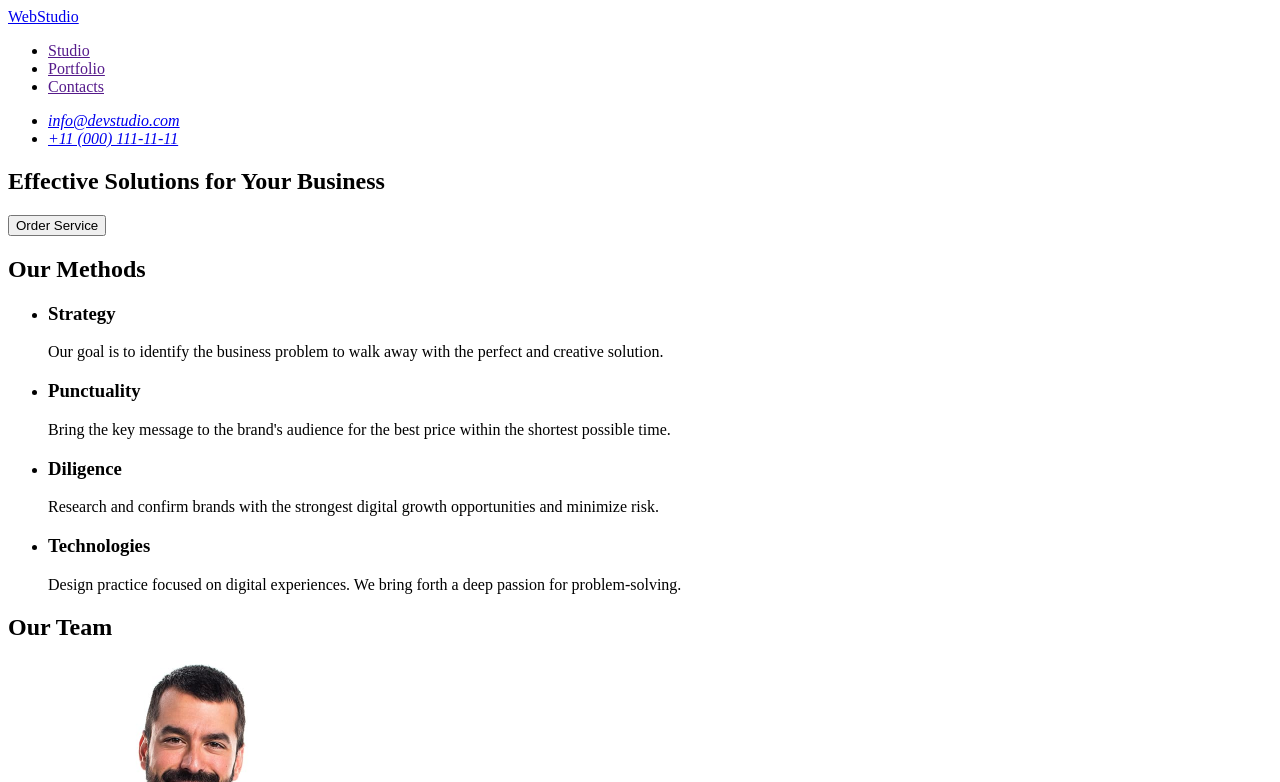
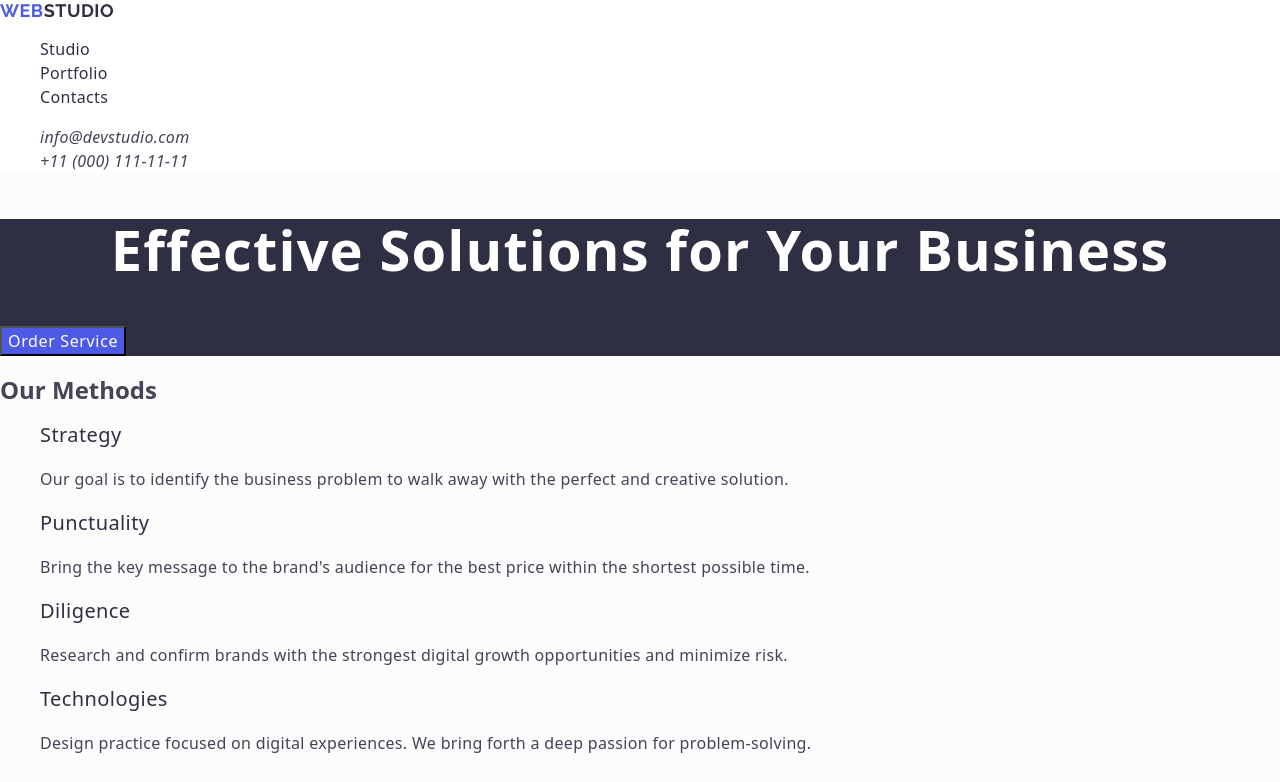
Before and after one commit to Wiktor-Bruy/goit-markup-hw-02, a plain HTML site: page index.html in a window 1280 px wide. Shown: the top 782 px of the page. Drawn offline with nearby package versions, Linux system fonts and the light colour scheme.

Commit message:
first update css

```diff
--- a/css/styles.css
+++ b/css/styles.css
@@ -0,0 +1,119 @@
+/*Global style*/
+body {
+  background-color: #fcfcfc;
+  font-family: "Roboto", "Arial" sans-serif;
+  color: #434455;
+}
+a {
+  text-decoration: none;
+}
+ul {
+  list-style-type: none;
+}
+
+/*Top line*/
+.top-line {
+  background-color: #ffffff;
+}
+.logo {
+  color: #4d5ae5;
+  text-transform: uppercase;
+  font-family: "Raleway", sans-serif;
+  font-weight: 700;
+  font-size: 18px;
+  line-height: 1.16667;
+  letter-spacing: 0.03em;
+}
+.logo-top {
+  color: #2e2f42;
+}
+.link-nav {
+  color: #2e2f42;
+  font-weight: 500;
+  line-height: 1.5;
+  letter-spacing: 0.02em;
+}
+.link-nav:hover,
+.link-nav:focus {
+  color: #4d5ae5;
+}
+.link-nav:active {
+  text-decoration: underline;
+}
+.link-addres {
+  color: #434455;
+  line-height: 1.5;
+  letter-spacing: 0.02em;
+}
+.link-addres:hover,
+.link-addres:focus {
+  color: #4d5ae5;
+}
+
+/*Section-1*/
+.top-fon {
+  background-color: #2e2f42;
+}
+.top-title {
+  font-weight: 700;
+  font-size: 56px;
+  color: #ffffff;
+  line-height: 1.07143;
+  letter-spacing: 0.02em;
+  text-align: center;
+}
+.top-but {
+  cursor: pointer;
+  background-color: #4d5ae5;
+  font-weight: 500;
+  line-height: 1.5;
+  letter-spacing: 0.04em;
+  color: #ffffff;
+}
+.top-but:hover,
+.top-but:focus {
+  background-color: #404bbf;
+}
+
+/*Global settings titles and captions and Section-2*/
+.sec-title {
+  color: #2e2f42;
+  font-weight: 700;
+  font-size: 36px;
+  line-height: 1.11111;
+  letter-spacing: 0.02em;
+  text-align: center;
+}
+.text-title {
+  font-weight: 500;
+  font-size: 20px;
+  line-height: 1.2;
+  letter-spacing: 0.02em;
+  color: #2e2f42;
+}
+.text {
+  line-height: 1.5;
+  letter-spacing: 0.02em;
+}
+
+/*Section-3*/
+.team {
+  background-color: #f4f4fd;
+}
+.team .text-title {
+  text-align: center;
+}
+.team .text {
+  text-align: center;
+}
+
+/*Down line*/
+.down-line {
+  background-color: #2e2f42;
+}
+.logo-down {
+  color: #f4f4fd;
+}
+.down-line .text {
+  color: #f4f4fd;
+}
--- a/index.html
+++ b/index.html
@@ -3,61 +3,82 @@
   <head>
     <meta charset="UTF-8" />
     <meta name="viewport" content="width=device-width, initial-scale=1.0" />
-    <title>homework-01</title>
+    <link rel="preconnect" href="https://fonts.googleapis.com" />
+    <link rel="preconnect" href="https://fonts.gstatic.com" crossorigin />
+    <link
+      href="https://fonts.googleapis.com/css2?family=Raleway:ital,wght@0,100..900;1,100..900&family=Roboto:ital,wght@0,100..900;1,100..900&display=swap"
+      rel="stylesheet"
+    />
+    <link
+      rel="stylesheet"
+      href="https://cdn.jsdelivr.net/npm/modern-normalize@2.0.0/modern-normalize.min.css"
+    />
+    <link rel="stylesheet" href="./css/styles.css" />
+    <title>homework-02</title>
   </head>
 
   <body>
-    <header>
+    <header class="top-line">
       <nav>
-        <a href="./index.html">WebStudio</a>
+        <a class="logo" href="./index.html"
+          >Web<span class="logo-top">Studio</span></a
+        >
         <ul>
-          <li><a href="">Studio</a></li>
-          <li><a href="">Portfolio</a></li>
-          <li><a href="">Contacts</a></li>
+          <li><a class="link-nav" href="">Studio</a></li>
+          <li><a class="link-nav" href="">Portfolio</a></li>
+          <li><a class="link-nav" href="">Contacts</a></li>
         </ul>
       </nav>
 
       <address>
         <ul>
-          <li><a href="mailto:info@devstudio.com">info@devstudio.com</a></li>
-          <li><a href="tel:+110001111111">+11 (000) 111-11-11</a></li>
+          <li>
+            <a class="link-addres" href="mailto:info@devstudio.com"
+              >info@devstudio.com</a
+            >
+          </li>
+          <li>
+            <a class="link-addres" href="tel:+110001111111"
+              >+11 (000) 111-11-11</a
+            >
+          </li>
         </ul>
       </address>
     </header>
 
     <main>
-      <section>
-        <h1>Effective Solutions for Your Business</h1>
-        <button type="button">Order Service</button>
+      <section class="top-fon">
+        <h1 class="top-title">Effective Solutions for Your Business</h1>
+        <button class="top-but" type="button">Order Service</button>
       </section>
 
-      <section>
+      <section class="methods">
         <h2>Our Methods</h2>
         <ul>
           <li>
-            <h3>Strategy</h3>
-            <p>
+            <h3 class="text-title">Strategy</h3>
+            <p class="text">
               Our goal is to identify the business problem to walk away with the
               perfect and creative solution.
             </p>
           </li>
           <li>
-            <h3>Punctuality</h3>
-            <p>
+            <h3 class="text-title">Punctuality</h3>
+            <p class="text">
               Bring the key message to the brand's audience for the best price
               within the shortest possible time.
             </p>
           </li>
           <li>
-            <h3>Diligence</h3>
-            <p>
+            <h3 class="text-title">Diligence</h3>
+            <p class="text">
               Research and confirm brands with the strongest digital growth
               opportunities and minimize risk.
             </p>
           </li>
           <li>
-            <h3>Technologies</h3>
-            <p>
+            <h3 class="text-title">Technologies</h3>
+            <p class="text">
               Design practice focused on digital experiences. We bring forth a
               deep passion for problem-solving.
             </p>
@@ -65,8 +86,8 @@
         </ul>
       </section>
 
-      <section>
-        <h2>Our Team</h2>
+      <section class="team">
+        <h2 class="sec-title">Our Team</h2>
         <ul>
           <li>
             <img
@@ -74,13 +95,13 @@
               alt="Photo Mark Guerrero"
               width="264"
             />
-            <h3>Mark Guerrero</h3>
-            <p>Product Designer</p>
+            <h3 class="text-title">Mark Guerrero</h3>
+            <p class="text">Product Designer</p>
           </li>
           <li>
             <img src="./images/Tom.jpg" alt="Photo Tom Ford" width="264" />
-            <h3>Tom Ford</h3>
-            <p>Frontend Developer</p>
+            <h3 class="text-title">Tom Ford</h3>
+            <p class="text">Frontend Developer</p>
           </li>
           <li>
             <img
@@ -88,8 +109,8 @@
               alt="Photo Camila Garcia"
               width="264"
             />
-            <h3>Camila Garcia</h3>
-            <p>Marketing</p>
+            <h3 class="text-title">Camila Garcia</h3>
+            <p class="text">Marketing</p>
           </li>
           <li>
             <img
@@ -97,14 +118,14 @@
               alt="Photo Daniel Wilson"
               width="264"
             />
-            <h3>Daniel Wilson</h3>
-            <p>UI Designer</p>
+            <h3 class="text-title">Daniel Wilson</h3>
+            <p class="text">UI Designer</p>
           </li>
         </ul>
       </section>
 
-      <section>
-        <h2>Our Portfolio</h2>
+      <section class="portfolio">
+        <h2 class="sec-title">Our Portfolio</h2>
         <ul>
           <li>
             <img
@@ -112,8 +133,8 @@
               alt="Banking App Image"
               width="360"
             />
-            <h3>Banking App</h3>
-            <p>App</p>
+            <h3 class="text-title">Banking App</h3>
+            <p class="text">App</p>
           </li>
           <li>
             <img
@@ -121,8 +142,8 @@
               alt="Cashless Payment Image"
               width="360"
             />
-            <h3>Cashless Payment</h3>
-            <p>Marketing</p>
+            <h3 class="text-title">Cashless Payment</h3>
+            <p class="text">Marketing</p>
           </li>
           <li>
             <img
@@ -130,13 +151,13 @@
               alt="Meditaion App Image"
               width="360"
             />
-            <h3>Meditaion App</h3>
-            <p>App</p>
+            <h3 class="text-title">Meditaion App</h3>
+            <p class="text">App</p>
           </li>
           <li>
             <img src="./images/Taxi.jpg" alt="Taxi Service Image" width="360" />
-            <h3>Taxi Service</h3>
-            <p>Marketing</p>
+            <h3 class="text-title">Taxi Service</h3>
+            <p class="text">Marketing</p>
           </li>
           <li>
             <img
@@ -144,8 +165,8 @@
               alt="Screen Illustrations Image"
               width="360"
             />
-            <h3>Screen Illustrations</h3>
-            <p>Design</p>
+            <h3 class="text-title">Screen Illustrations</h3>
+            <p class="text">Design</p>
           </li>
           <li>
             <img
@@ -153,16 +174,18 @@
               alt="Online Courses Image"
               width="360"
             />
-            <h3>Online Courses</h3>
-            <p>Marketing</p>
+            <h3 class="text-title">Online Courses</h3>
+            <p class="text">Marketing</p>
           </li>
         </ul>
       </section>
     </main>
 
-    <footer>
-      <a href="./index.html">WebStudio</a>
-      <p>
+    <footer class="down-line">
+      <a class="logo" href="./index.html"
+        >Web<span class="logo-down">Studio</span></a
+      >
+      <p class="text">
         Increase the flow of customers and sales for your business with digital
         marketing & growth solutions.
       </p>
```
